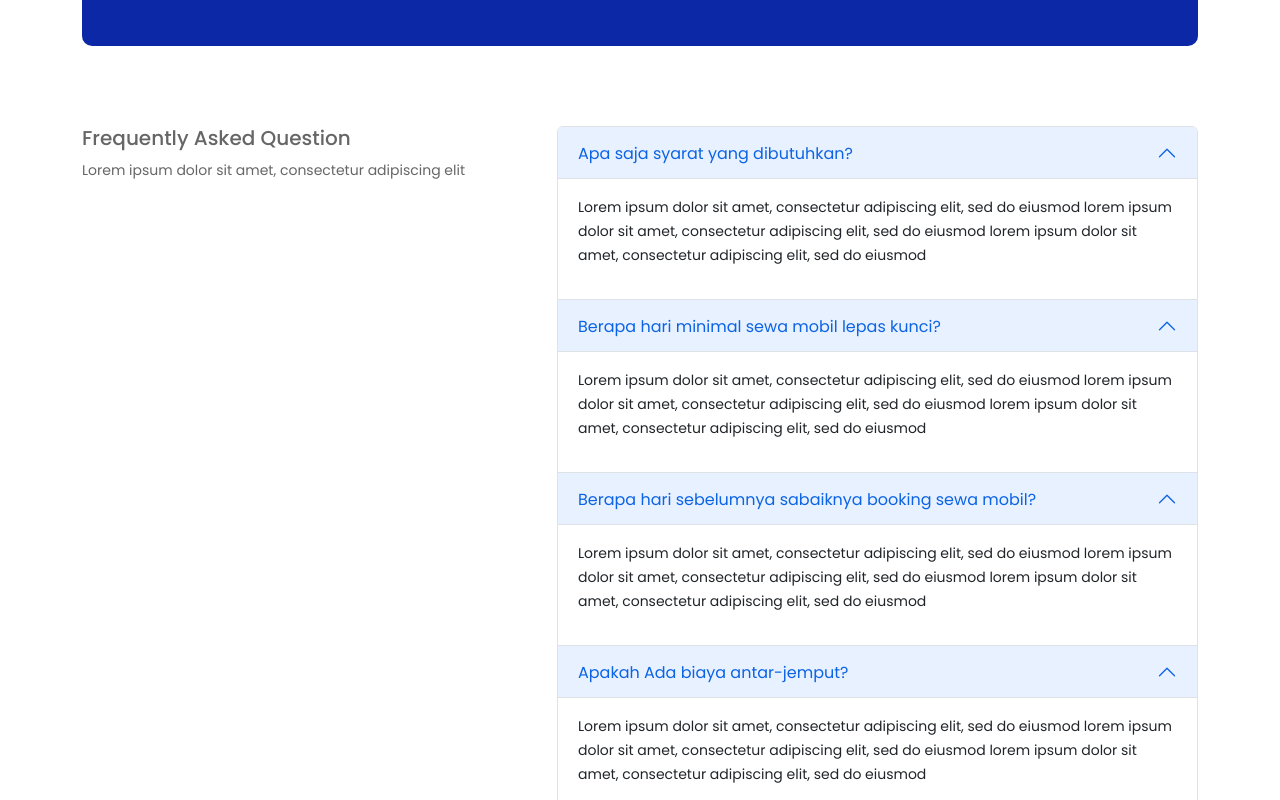
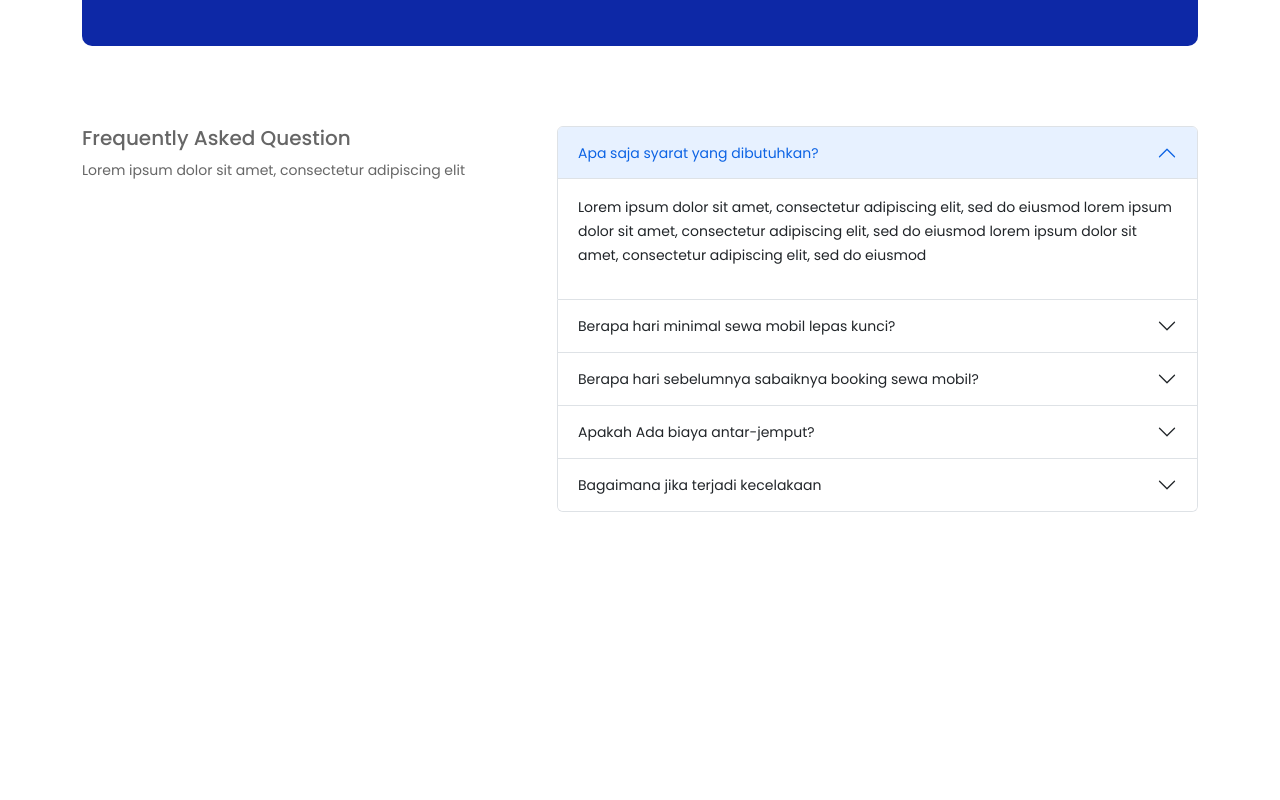
Before and after one commit to dwisign/binar-gold-challange, a React (Create React App) app: page / in a window 1280 px wide. Shown: the part 2360-3160 px from the top of the page. After the commit the page ends 2952 px from the top, so only its background shows below. Built offline with nearby package versions, Linux system fonts and the light colour scheme.

Commit message:
update faq

```diff
--- a/src/component/Faq/faq.scss
+++ b/src/component/Faq/faq.scss
@@ -1,3 +1,6 @@
 .faq{
     padding: 80px 0px;
+    .accordion-button{
+        font-size: 14px;
+    }
 }
--- a/src/component/Faq/index.js
+++ b/src/component/Faq/index.js
@@ -22,10 +22,10 @@ const Faq = ({faqData}) => {
                             faqData.map((item) => {
                                 return(
                                     <AccordionItem>
-                                        <AccordionHeader targetId={'1'}>
+                                        <AccordionHeader targetId={item.idFaq}>
                                             {item.question}
                                         </AccordionHeader>
-                                        <AccordionBody accordionId={'1'}>
+                                        <AccordionBody accordionId={item.idFaq}>
                                             <p>{item.answer}</p>
                                         </AccordionBody>
                                     </AccordionItem>
--- a/src/component/const/staticData.js
+++ b/src/component/const/staticData.js
@@ -94,26 +94,31 @@ const testimoniData = [
 
 const faqData = [
     {
+        idFaq: '1',
         question: 'Apa saja syarat yang dibutuhkan?',
         answer: 'Lorem ipsum dolor sit amet, consectetur adipiscing elit, sed do eiusmod lorem ipsum dolor sit amet, consectetur adipiscing elit, sed do eiusmod lorem ipsum dolor sit amet, consectetur adipiscing elit, sed do eiusmod'
 
     },
     {
+        idFaq: '2',
         question: 'Berapa hari minimal sewa mobil lepas kunci?',
         answer: 'Lorem ipsum dolor sit amet, consectetur adipiscing elit, sed do eiusmod lorem ipsum dolor sit amet, consectetur adipiscing elit, sed do eiusmod lorem ipsum dolor sit amet, consectetur adipiscing elit, sed do eiusmod'
 
     },
     {
+        idFaq: '3',
         question: 'Berapa hari sebelumnya sabaiknya booking sewa mobil?',
         answer: 'Lorem ipsum dolor sit amet, consectetur adipiscing elit, sed do eiusmod lorem ipsum dolor sit amet, consectetur adipiscing elit, sed do eiusmod lorem ipsum dolor sit amet, consectetur adipiscing elit, sed do eiusmod'
 
     },
     {
+        idFaq: '4',
         question: 'Apakah Ada biaya antar-jemput?',
         answer: 'Lorem ipsum dolor sit amet, consectetur adipiscing elit, sed do eiusmod lorem ipsum dolor sit amet, consectetur adipiscing elit, sed do eiusmod lorem ipsum dolor sit amet, consectetur adipiscing elit, sed do eiusmod'
 
     },
     {
+        idFaq: '5',
         question: 'Bagaimana jika terjadi kecelakaan',
         answer: 'Lorem ipsum dolor sit amet, consectetur adipiscing elit, sed do eiusmod lorem ipsum dolor sit amet, consectetur adipiscing elit, sed do eiusmod lorem ipsum dolor sit amet, consectetur adipiscing elit, sed do eiusmod'
 
```
